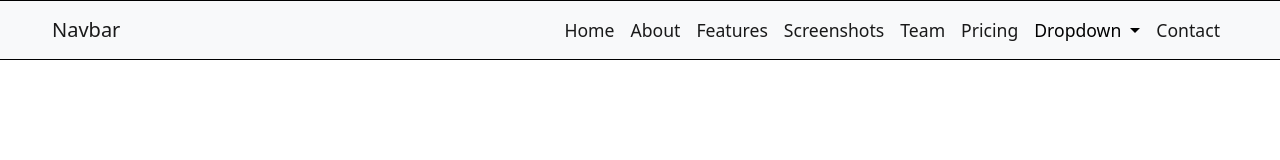
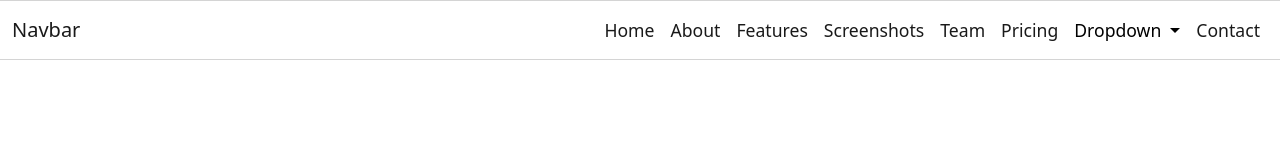
Before and after one commit to ivanmufid298/Section_7, a plain HTML site: page index.html in a window 1280 px wide. Drawn offline with nearby package versions, Linux system fonts and the light colour scheme.

Commit message:
navbar clear

```diff
--- a/index.html
+++ b/index.html
@@ -19,8 +19,8 @@
     }
     .navbar {
 
-        border-top: 1px solid black;
-        border-bottom: 1px solid black;
+        border-top: 1px solid rgb(212, 212, 212);
+        border-bottom: 1px solid rgb(212, 212, 212);
     }
     </style>
 
@@ -28,8 +28,8 @@
   </head>
   <body>
     <!-- NavBar -->
-    <nav class="navbar navbar-expand-lg navbar-light bg-light" >
-        <div class="container-fluid" style="width: 1200px;">
+    <nav class="navbar navbar-expand-lg navbar-light " >
+        <div class="container-fluid" style="width: 1350px;">
           <a class="navbar-brand" href="#">Navbar</a>
           <button class="navbar-toggler" type="button" data-bs-toggle="collapse" data-bs-target="#navbarSupportedContent" aria-controls="navbarSupportedContent" aria-expanded="false" aria-label="Toggle navigation">
             <span class="navbar-toggler-icon"></span>
```
